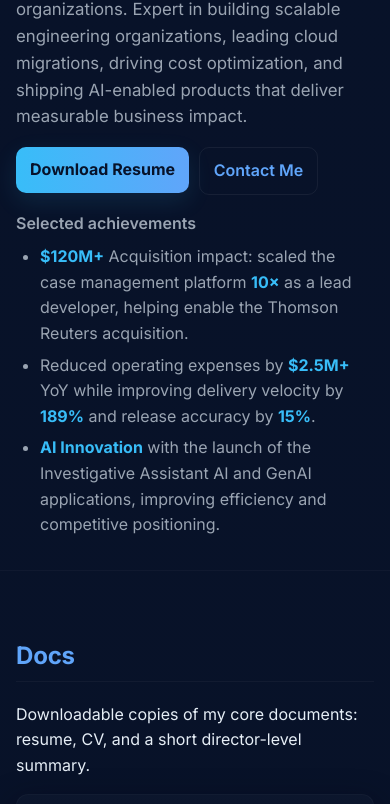
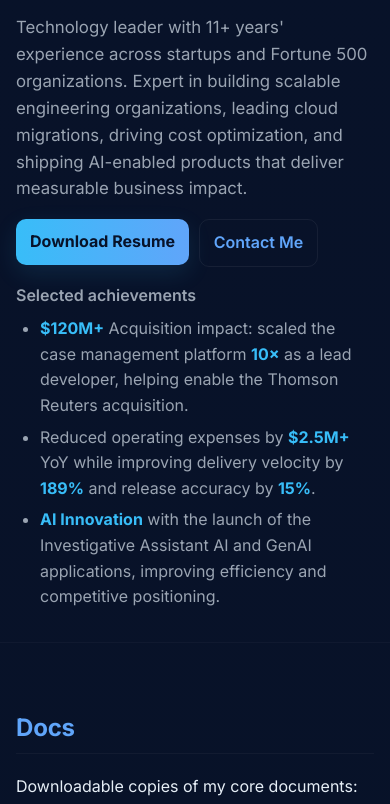
Before and after one commit to matthewlroy/matthew-roy-cv, a plain HTML site: page index.html in a window 390 px wide. Shown: the part 186-990 px from the top of the page. Drawn offline with Linux system fonts and the light colour scheme.

Commit message:
add heading padding

```diff
--- a/index.html
+++ b/index.html
@@ -27,10 +27,12 @@
             --glass: rgba(255, 255, 255, 0.04);
             --radius: 12px;
             --max-width: 980px;
+            --header-offset: 96px; /* space for fixed header (top + header height) */
         }
 
         body {
             margin: 0;
+            padding-top: var(--header-offset);
             font-family: 'Inter', 'Segoe UI', Roboto, Arial, sans-serif;
             background: linear-gradient(180deg, #081229 0%, #071226 60%);
             color: #e6eef6;
@@ -587,6 +589,11 @@
             section {
                 padding: 3rem 1rem 1rem;
                 margin: 18px auto 0;
+            }
+
+            /* smaller header offset on mobile */
+            :root {
+                --header-offset: 72px;
             }
         }
     </style>
```
